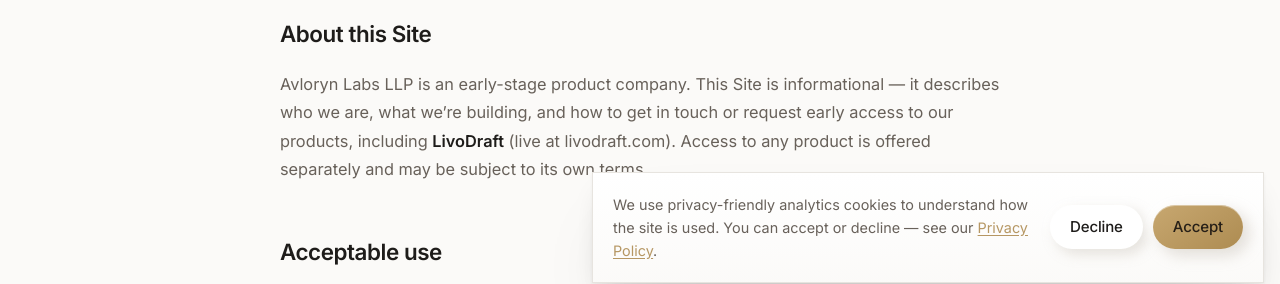
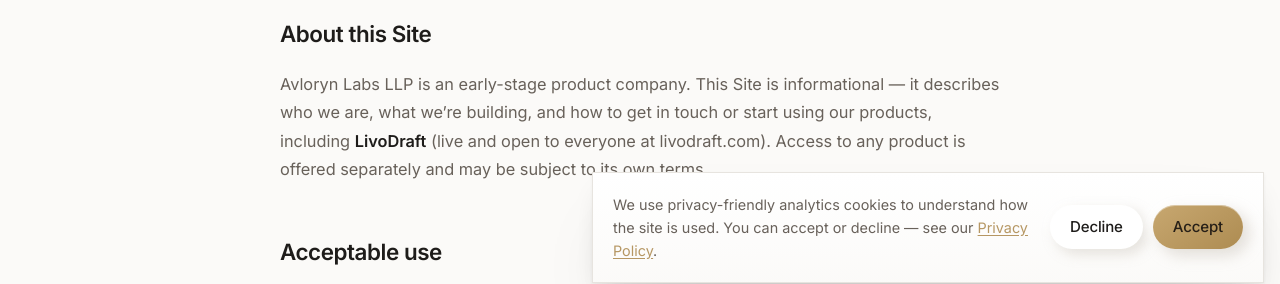
Before and after one commit to hstofficial09-design/avloryn-labs, a Next.js app: page /terms in a window 1280 px wide. Shown: the part 501-785 px from the top of the page. Built offline with nearby package versions, Linux system fonts and the light colour scheme; no server answers.

Commit message:
terms: LivoDraft is 'live and open to everyone' (drop 'early access' wording)
Removes the last 'early access' phrasing near LivoDraft so AI answer engines reading avloryn.com
state the correct live status.

Co-Authored-By: Claude Opus 4.8 <noreply@anthropic.com>

```diff
--- a/app/terms/page.tsx
+++ b/app/terms/page.tsx
@@ -20,8 +20,8 @@ export default function TermsPage() {
       <h2>About this Site</h2>
       <p>
         Avloryn Labs LLP is an early-stage product company. This Site is informational — it
-        describes who we are, what we&rsquo;re building, and how to get in touch or request
-        early access to our products, including <strong>LivoDraft</strong> (live at
+        describes who we are, what we&rsquo;re building, and how to get in touch or start using
+        our products, including <strong>LivoDraft</strong> (live and open to everyone at
         livodraft.com). Access to any product is offered separately and may be subject to its own terms.
       </p>
 
```
